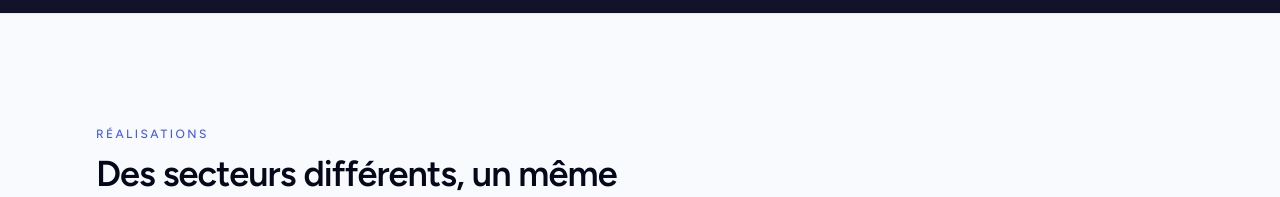
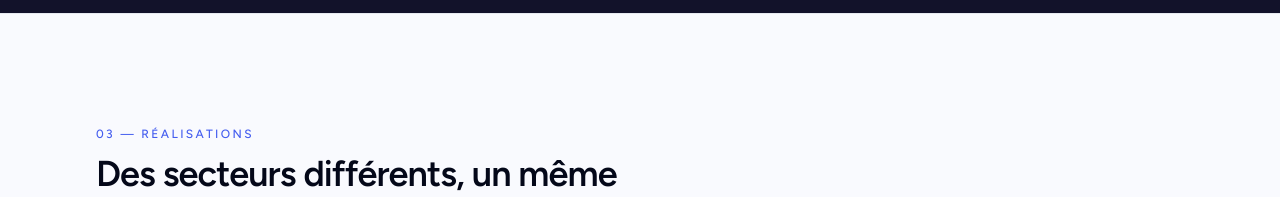
Before and after one commit to jmd971/siboard-consulting-site, a Next.js app: page / in a window 1280 px wide. Shown: the part 3200-3397 px from the top of the page. Built offline with nearby package versions, Linux system fonts and the light colour scheme; no server answers.

Commit message:
feat: add section number 03 to Réalisations

```diff
--- a/src/components/home/RealisationsApercu.tsx
+++ b/src/components/home/RealisationsApercu.tsx
@@ -26,7 +26,7 @@ export function RealisationsApercu() {
         <div className="flex flex-col gap-6 sm:flex-row sm:items-end sm:justify-between">
           <div className="max-w-xl">
             <p className="text-xs font-medium uppercase tracking-[0.2em] text-primary">
-              Réalisations
+              03 — Réalisations
             </p>
             <h2 className="mt-3 text-balance text-3xl font-semibold tracking-tight sm:text-4xl">
               Des secteurs différents, un même fil rouge : un digital qui rapporte.
```
